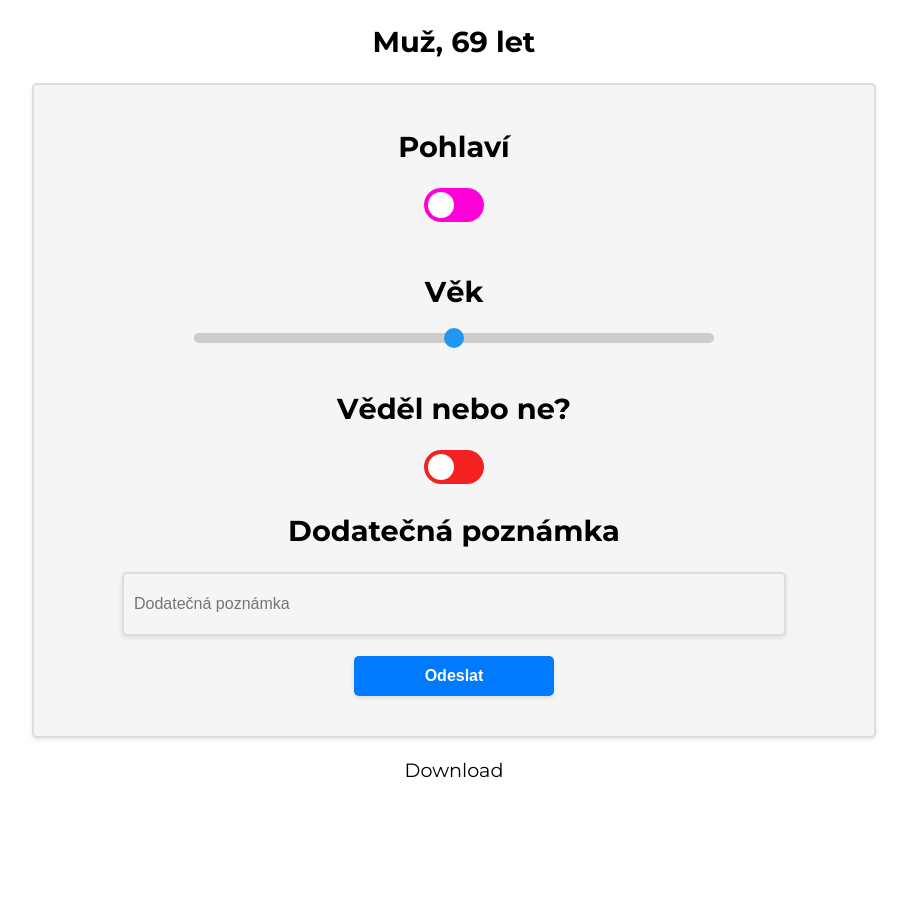
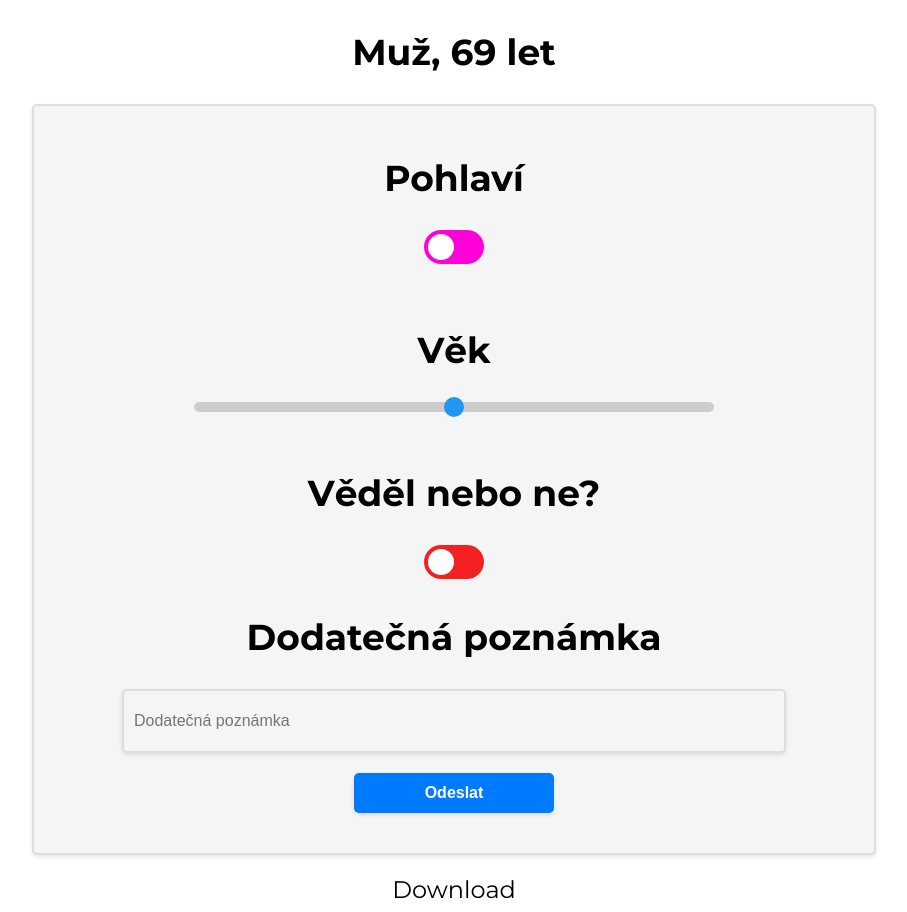
Before and after one commit to FGB123/surveyer, a plain HTML site: page index.html in a window 1280 px wide. Shown: the whole page, without its empty margins (186-1093 px from the left). Before the commit the page ends 800 px from the top, so only its background shows below. Drawn offline with Linux system fonts and the light colour scheme.

Commit message:
Update index.html

```diff
--- a/index.html
+++ b/index.html
@@ -7,9 +7,9 @@
         body {
             text-align: center;
             font-family: 'Montserrat', sans-serif;
-            padding-left: 40px;
-            padding-right: 40px;
-            font-size: 120%;
+            padding-left: 5px;
+            padding-right: 5px;
+            font-size: 150%;
         }
         #dg {
             margin: auto;
```
